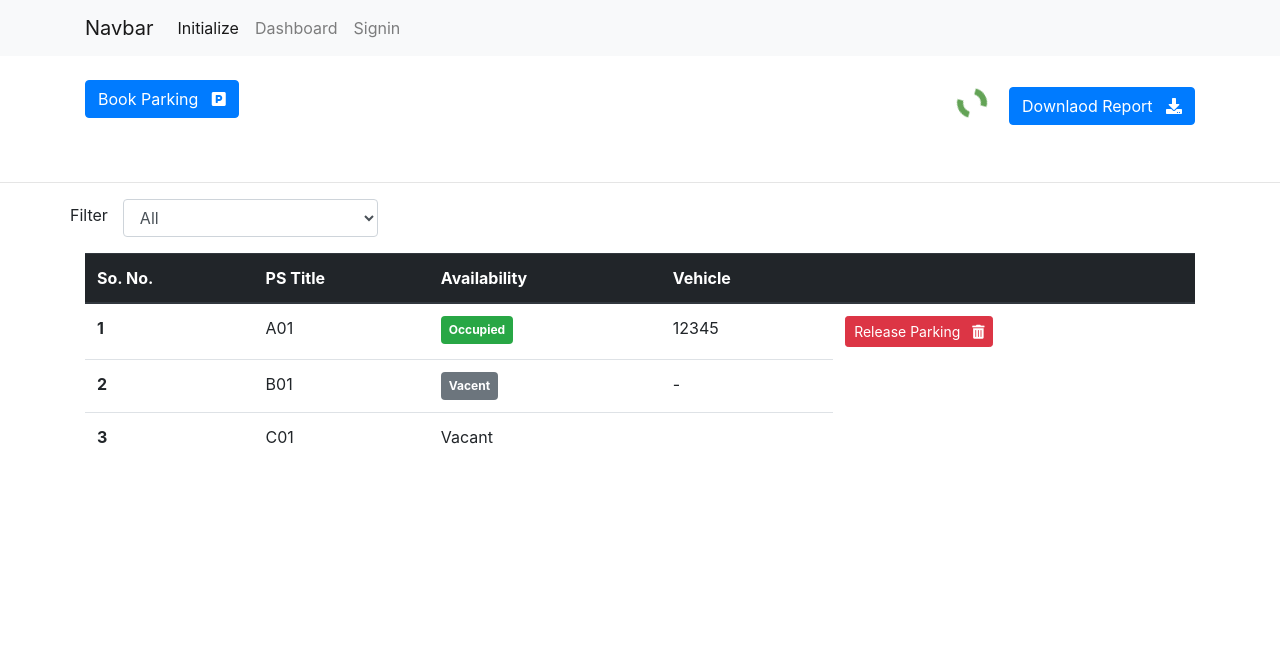
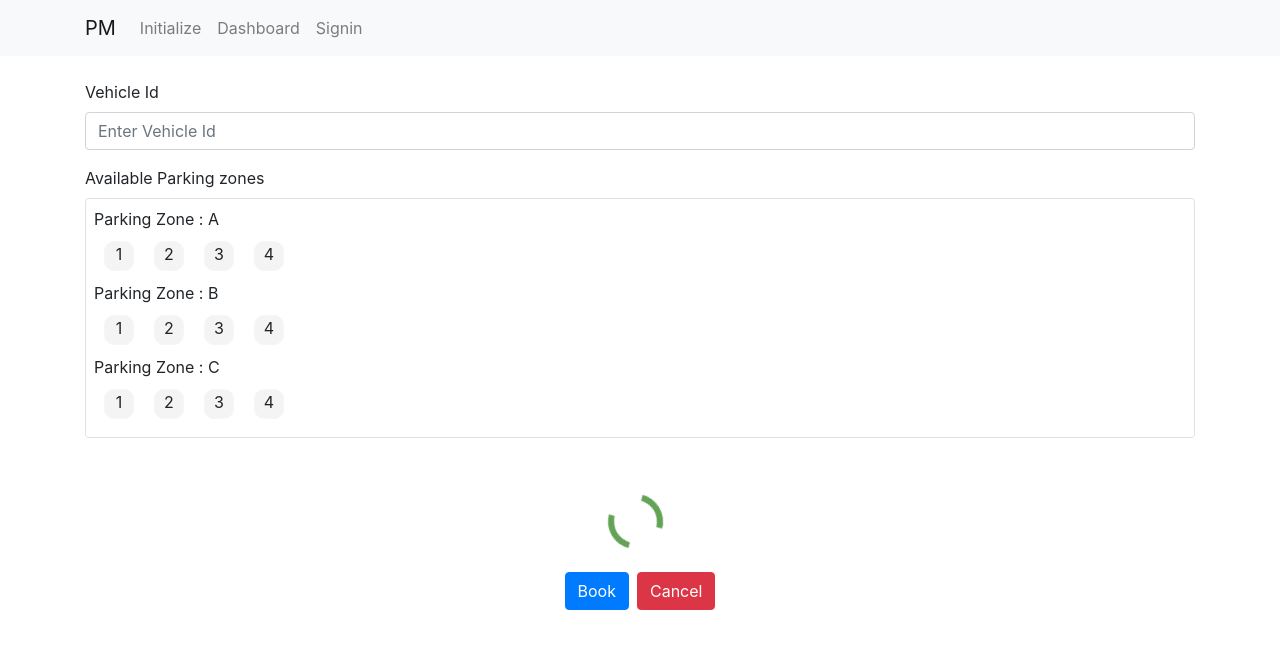
Before and after one commit to sunny-sk/parking-management, a React (Create React App) app in the folder parking-management/: page /dashboard/book-parking in a window 1280 px wide. Shown: the top 648 px of the page. Built offline with nearby package versions, Linux system fonts and the light colour scheme.

Commit message:
ui implemented

```diff
--- a/parking-management/public/index.html
+++ b/parking-management/public/index.html
@@ -9,7 +9,6 @@
       content="Parking management system using mern stack"
     />
 
-    <link rel="manifest" href="%PUBLIC_URL%/manifest.json" />
     <link
       rel="stylesheet"
       href="https://maxcdn.bootstrapcdn.com/bootstrap/4.0.0/css/bootstrap.min.css"
--- a/parking-management/src/App.js
+++ b/parking-management/src/App.js
@@ -2,13 +2,39 @@ import React from "react";
 import Signin from "./pages/Signin";
 import Initialize from "./pages/Initialize";
 import Dashboard from "./pages/Dashboard";
+import { Switch, Route, Redirect } from "react-router-dom";
+import NotFound from "./pages/NotFound";
+import BookParking from "./pages/BookParking";
 
-function App() {
+function App(props) {
   return (
     <>
-      {/* <Signin /> */}
-      <Dashboard />
-      {/* <Initialize /> */}
+      <Switch>
+        {/* <Menu {...props} /> */}
+        <Route
+          path="/init"
+          exact
+          render={(props) => {
+            return <Initialize {...props} />;
+          }}
+        />
+        <Route path="/dashboard/book-parking" exact component={BookParking} />
+        <Route path="/dashboard" exact component={Dashboard} />
+        <Route path="/signin" exact component={Signin} />
+        <Route path="/not-found" component={NotFound} />
+        <Route
+          path="/"
+          exact
+          render={() => {
+            return (
+              <>
+                <Redirect to="/init" />;
+              </>
+            );
+          }}
+        />
+        <Redirect to="/not-found" />
+      </Switch>
     </>
   );
 }
--- a/parking-management/src/components/Base.js
+++ b/parking-management/src/components/Base.js
@@ -1,10 +1,10 @@
 import React from "react";
 import Menu from "./Menu";
 
-const Base = ({ children }) => {
+const Base = ({ children, ...props }) => {
   return (
     <div>
-      <Menu />
+      <Menu {...props} />
       <br />
       {children}
     </div>
--- a/parking-management/src/components/Menu.js
+++ b/parking-management/src/components/Menu.js
@@ -1,15 +1,16 @@
 import React from "react";
+import { NavLink, Link } from "react-router-dom";
 
-const Menu = () => {
+const Menu = (props) => {
   return (
     <>
-      <nav class="navbar navbar-expand-lg navbar-light bg-light">
+      <nav className="navbar navbar-expand-lg navbar-light bg-light">
         <div className="container">
-          <a class="navbar-brand" href="#">
-            Navbar
-          </a>
+          <Link className="navbar-brand" to="/init">
+            PM
+          </Link>
           <button
-            class="navbar-toggler"
+            className="navbar-toggler"
             type="button"
             data-toggle="collapse"
             data-target="#navbarSupportedContent"
@@ -17,25 +18,25 @@ const Menu = () => {
             aria-expanded="false"
             aria-label="Toggle navigation"
           >
-            <span class="navbar-toggler-icon"></span>
+            <span className="navbar-toggler-icon"></span>
           </button>
 
-          <div class="collapse navbar-collapse" id="navbarSupportedContent">
-            <ul class="navbar-nav mr-auto">
-              <li class="nav-item active">
-                <a class="nav-link" href="#">
+          <div className="collapse navbar-collapse" id="navbarSupportedContent">
+            <ul className="navbar-nav mr-auto">
+              <li className="nav-item">
+                <NavLink exact={true} className="nav-link" to="/init">
                   Initialize
-                </a>
+                </NavLink>
               </li>
-              <li class="nav-item">
-                <a class="nav-link" href="#">
+              <li className="nav-item">
+                <NavLink exact={true} className="nav-link" to="/dashboard">
                   Dashboard
-                </a>
+                </NavLink>
               </li>
-              <li class="nav-item">
-                <a class="nav-link" href="#">
+              <li className="nav-item">
+                <NavLink exact={true} className="nav-link" to="/signin">
                   Signin
-                </a>
+                </NavLink>
               </li>
             </ul>
           </div>
--- a/parking-management/src/index.css
+++ b/parking-management/src/index.css
@@ -51,3 +51,23 @@ code {
   width: 30px;
   height: 30px;
 }
+
+.active {
+  color: blue !important;
+}
+
+.parking-slot {
+  cursor: pointer;
+  display: inline-block;
+  height: 30px;
+  width: 30px;
+  border: 1px solid #f6f6f6;
+  border-radius: 10px;
+  background: #f4f4f4;
+  margin: 10px;
+  text-align: center;
+}
+.selected-slot {
+  background-color: darkgreen !important;
+  color: white !important;
+}
--- a/parking-management/src/index.js
+++ b/parking-management/src/index.js
@@ -3,10 +3,13 @@ import ReactDOM from "react-dom";
 import "./index.css";
 import App from "./App";
 import * as serviceWorker from "./serviceWorker";
+import { BrowserRouter } from "react-router-dom";
 
 ReactDOM.render(
   <React.StrictMode>
-    <App />
+    <BrowserRouter>
+      <App />
+    </BrowserRouter>
   </React.StrictMode>,
   document.getElementById("root")
 );
--- /dev/null
+++ b/parking-management/src/pages/BookParking.js
@@ -0,0 +1,66 @@
+import React, { useState } from "react";
+import Base from "../components/Base";
+
+const BookParking = () => {
+  const [isLoading, setIsLoading] = useState(false);
+  return (
+    <>
+      <Base>
+        <div className="container">
+          <form>
+            <div className="form-group">
+              <label htmlFor="exampleInputEmail1">Vehicle Id</label>
+              <input
+                type="email"
+                className="form-control"
+                id="exampleInputEmail1"
+                aria-describedby="emailHelp"
+                placeholder="Enter Vehicle Id"
+              />
+            </div>
+            <label>Available Parking zones</label>
+            <div className="border rounded p-2">
+              <div>
+                <p className="m-0">Parking Zone : A</p>
+                {[1, 2, 3, 4].map((data, index) => {
+                  return <div className="parking-slot ">{data}</div>;
+                })}
+              </div>
+              <div>
+                <div>
+                  <p className="m-0">Parking Zone : B</p>
+                  {[1, 2, 3, 4].map((data, index) => {
+                    return <div className="parking-slot">{data}</div>;
+                  })}
+                </div>
+              </div>
+              <div>
+                <div>
+                  <p className="m-0">Parking Zone : C</p>
+                  {[1, 2, 3, 4].map((data, index) => {
+                    return <div className="parking-slot">{data}</div>;
+                  })}
+                </div>
+              </div>
+            </div>
+            <br />
+            <br />
+            <div className="text-center">
+              <div className="lds-dual-ring"></div>
+            </div>
+            <div className="text-center">
+              <button type="submit" className="btn btn-primary">
+                Book
+              </button>
+              <button type="submit" className="btn btn-danger ml-2">
+                Cancel
+              </button>
+            </div>
+          </form>
+        </div>
+      </Base>
+    </>
+  );
+};
+
+export default BookParking;
--- a/parking-management/src/pages/Dashboard.js
+++ b/parking-management/src/pages/Dashboard.js
@@ -1,21 +1,29 @@
 import React from "react";
 import Base from "../components/Base";
 
-const Dashboard = () => {
+const Dashboard = (props) => {
   return (
     <>
-      <Base>
+      <Base {...props}>
         <div className="container">
+          <div className="alert alert-danger" role="alert">
+            This is a danger alert—check it out!
+          </div>
           <div>
             <div style={{ display: "inline-block" }}>
-              <button className="btn btn-primary ">
-                Book Parking &nbsp; <i class="fas fa-parking"></i>
+              <button
+                className="btn btn-primary"
+                onClick={() => {
+                  props.history.push("/dashboard/book-parking");
+                }}
+              >
+                Book Parking &nbsp; <i className="fas fa-parking"></i>
               </button>
             </div>
             <div style={{ display: "inline-block", float: "right" }}>
-              <div class="lds-dual-ring  lds-dual-ring-loader"></div>
+              <div className="lds-dual-ring  lds-dual-ring-loader"></div>
               <button className="btn btn-primary ">
-                Downlaod Report &nbsp; <i class="fas fa-download"></i>
+                Downlaod Report &nbsp; <i className="fas fa-download"></i>
               </button>
             </div>
           </div>
@@ -26,7 +34,7 @@ const Dashboard = () => {
         <div className="container">
           <div>
             <form>
-              <div class="form-group row">
+              <div className="form-group row">
                 <label className="mt-1">Filter</label>
                 <div className="col-sm-3">
                   <select class="form-control">
@@ -39,8 +47,8 @@ const Dashboard = () => {
               </div>
             </form>
           </div>
-          <table class="table">
-            <thead class="thead-dark">
+          <table className="table">
+            <thead className="thead-dark">
               <tr>
                 <th scope="col">So. No.</th>
                 <th scope="col">PS Title</th>
@@ -54,12 +62,12 @@ const Dashboard = () => {
                 <th scope="row">1</th>
                 <td>A01</td>
                 <td>
-                  <span class="badge badge-success p-2">Occupied</span>
+                  <span className="badge badge-success p-2">Occupied</span>
                 </td>
                 <td>12345</td>
                 <td>
                   <button className="btn btn-danger btn-sm">
-                    Release Parking &nbsp; <i class="fas fa-trash-alt"></i>
+                    Release Parking &nbsp; <i className="fas fa-trash-alt"></i>
                   </button>
                 </td>
               </tr>
@@ -67,7 +75,7 @@ const Dashboard = () => {
                 <th scope="row">2</th>
                 <td>B01</td>
                 <td>
-                  <span class="badge badge-secondary p-2">Vacent</span>
+                  <span className="badge badge-secondary p-2">Vacent</span>
                 </td>
                 <td>-</td>
               </tr>
--- a/parking-management/src/pages/Initialize.js
+++ b/parking-management/src/pages/Initialize.js
@@ -2,12 +2,15 @@ import React from "react";
 import Menu from "../components/Menu";
 import Base from "../components/Base";
 
-const Initialize = () => {
+const Initialize = (props) => {
   return (
     <>
-      <Base>
+      <Base {...props}>
         <div className="container">
-          <div className="jumbotron text-center">
+          <div className="text-center">
+            <div className="lds-dual-ring"></div>
+          </div>
+          <div className="text-center">
             <button className="btn btn-outline-dark">Initialize Data</button>
           </div>
         </div>
--- /dev/null
+++ b/parking-management/src/pages/NotFound.js
@@ -0,0 +1,16 @@
+import React from "react";
+import Base from "../components/Base";
+
+const NotFound = () => {
+  return (
+    <Base>
+      <div className="container">
+        <div className="jumbotron">
+          <p className="lead">Page not found</p>
+        </div>
+      </div>
+    </Base>
+  );
+};
+
+export default NotFound;
```
Also changed, not shown: parking-management/src/pages/Signin.js (+9 -9 lines), parking-management/public/manifest.json (deleted).
